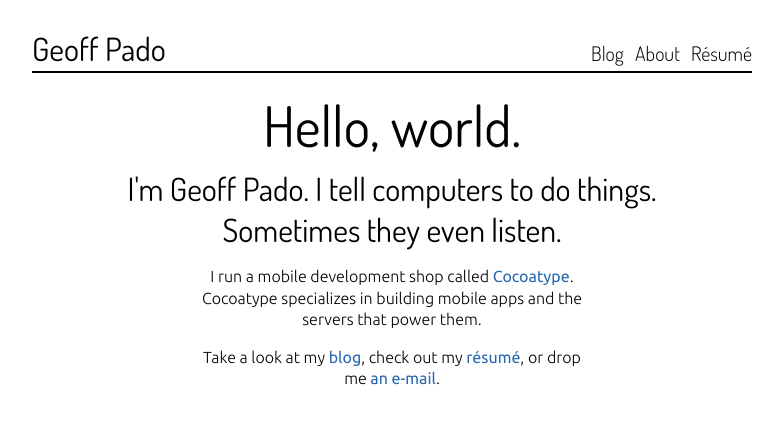
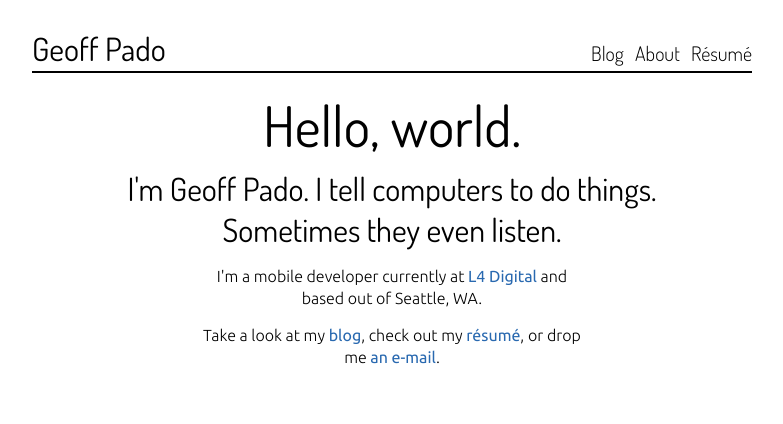
Before and after one commit to Arclite/pado, a Jekyll site: the page built from index.html, in a window 1280 px wide. Shown: the top 424 px of the page, without its empty margins (248-1031 px from the left). Built offline with Jekyll 4.4.1, drawn with Linux system fonts in a browser that asks for light colours.

Commit message:
Fix location on index page.

```diff
--- a/index.html
+++ b/index.html
@@ -5,6 +5,6 @@ layout: default
 <div class="hero">
 	<h2>Hello, world.</h2>
 	<h3>I'm Geoff Pado. I tell computers to do things. Sometimes they even listen.</h3>
-	<p>I run a mobile development shop called <a href="http://cocoatype.com">Cocoatype</a>. Cocoatype specializes in building mobile apps and the servers that power them.</p>
+	<p>I'm a mobile developer currently at <a href="https://l4digital.com">L4 Digital</a> and based out of Seattle, WA.</p>
 	<p>Take a look at my <a href="/blog">blog</a>, check out my <a href="/resume">r&eacute;sum&eacute;</a>, or drop me <a href="mailto:geoff@pado.name">an e-mail</a>.</p>
 </div>
```
